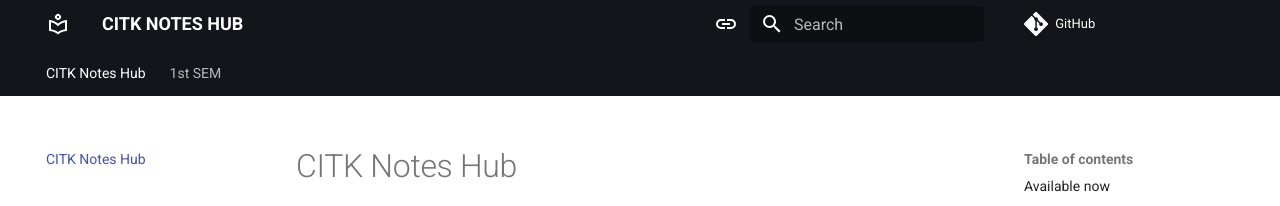
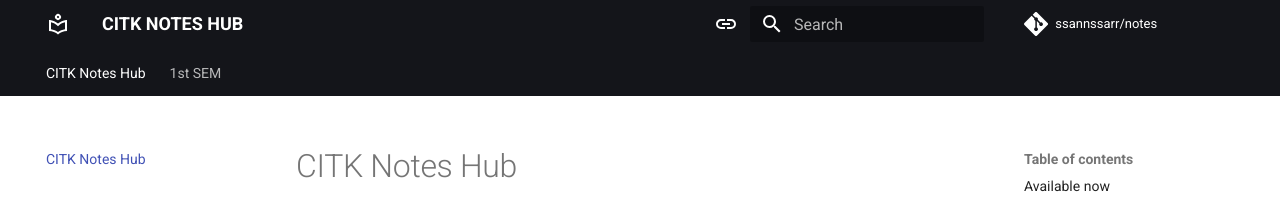
Before and after one commit to ssannssarr/notes, an MkDocs documentation site: the page built from docs/index.md, in a window 1280 px wide. Shown: the top 206 px of the page. Built offline with MkDocs 1.6.1 and Material for MkDocs 9.7.7, drawn with Linux system fonts in a browser that asks for light colours; comment, search, counter and statistics services are not loaded; some of the changed lines change nothing that is shown.

Commit message:
fix: fixed repo_nane -> repo_name in mkdocs.yml

```diff
--- a/mkdocs.yml
+++ b/mkdocs.yml
@@ -1,7 +1,7 @@
 site_name: CITK NOTES HUB
 site_url: https://ssannssarr.github.io/notes/
 site_author: s
-repo_nane: ssannssarr/notes
+repo_name: ssannssarr/notes
 repo_url: https://github.com/ssannssarr/notes/
 
 theme:
```
